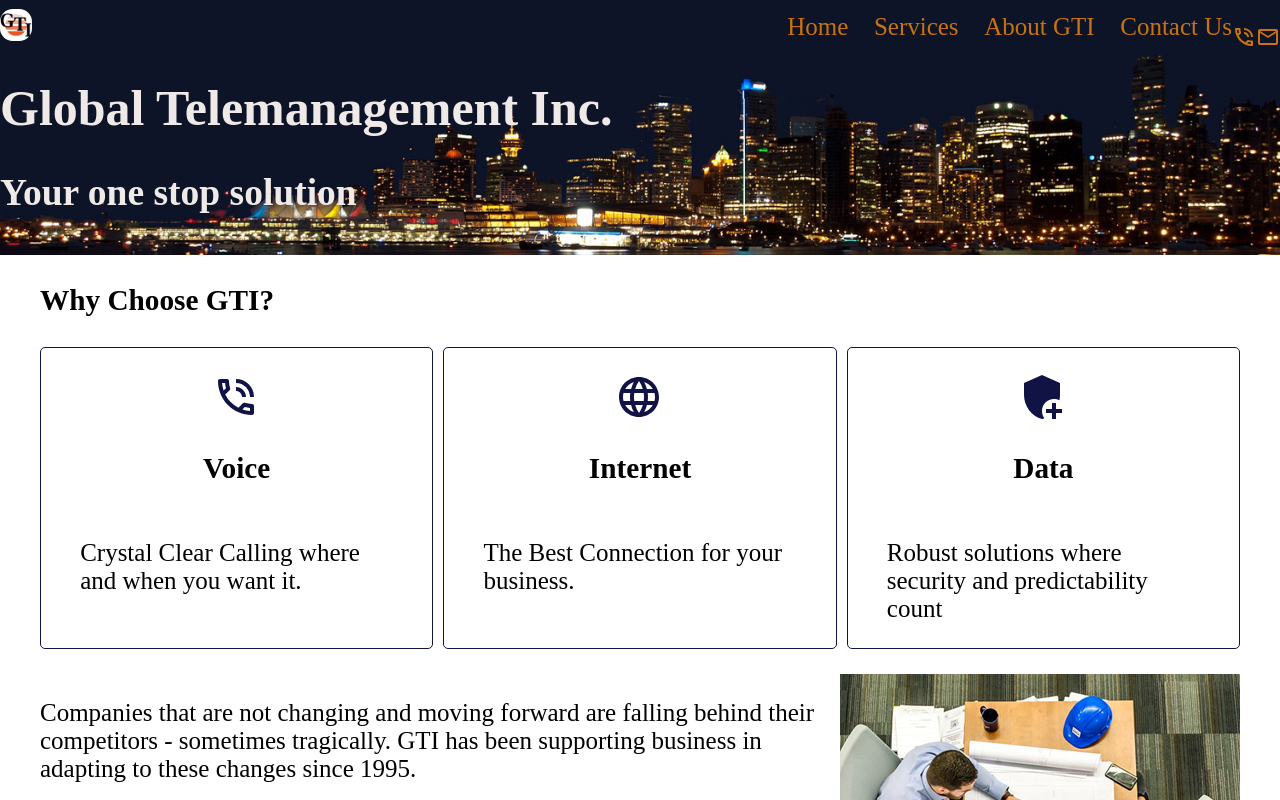
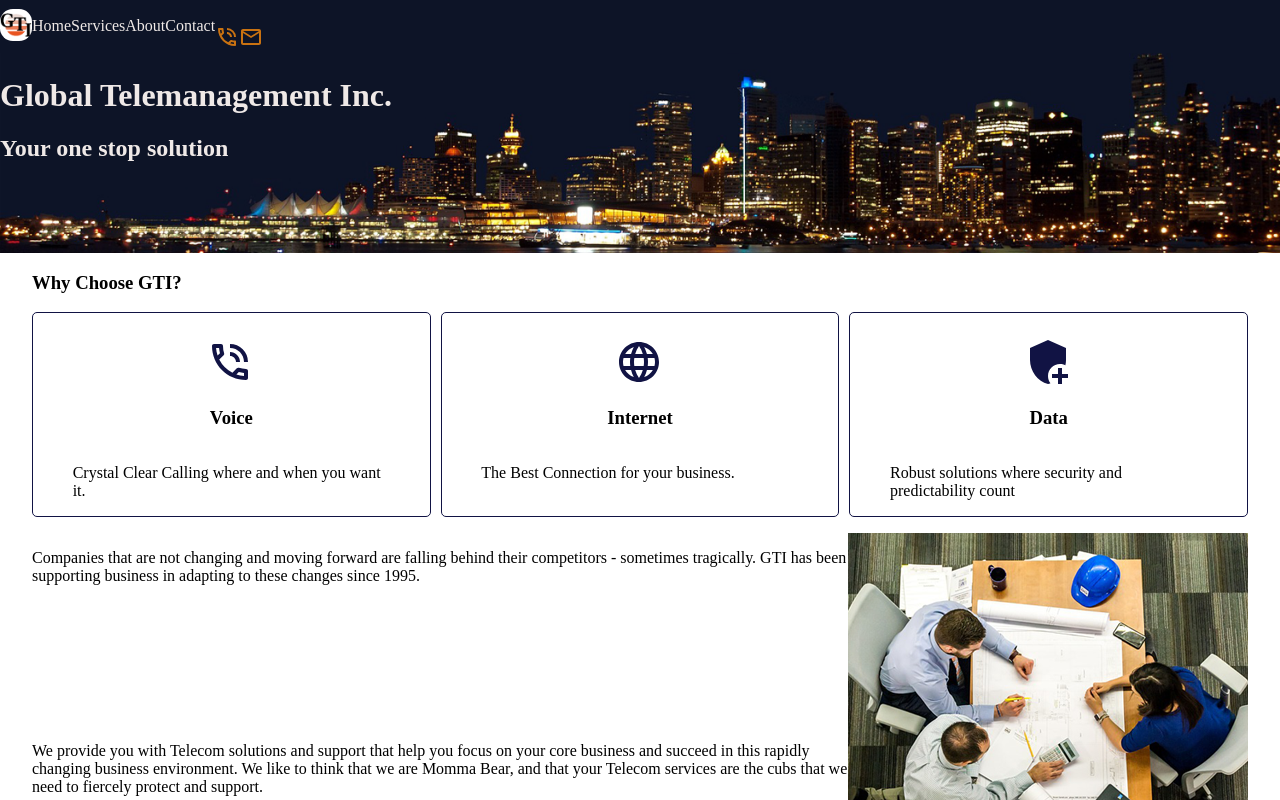
Before and after one commit to kitoshi/gti-next, a Next.js app: page / in a window 1280 px wide. Shown: the top 800 px of the page. Built offline with nearby package versions, Linux system fonts and the light colour scheme.

Commit message:
hamburger menu for mobile

```diff
--- /dev/null
+++ b/components/hamburger.js
@@ -0,0 +1,14 @@
+const HamburgerSVG = (props) => (
+  <svg
+    xmlns='http://www.w3.org/2000/svg'
+    height={props.height}
+    width={props.width}
+    viewBox='0 0 24 24'
+    fill='#000000'
+  >
+    <path d='M0 0h24v24H0V0z' fill='none' />
+    <path d='M3 18h18v-2H3v2zm0-5h18v-2H3v2zm0-7v2h18V6H3z' />
+  </svg>
+)
+
+export default HamburgerSVG
--- a/pages/hamburger.js
+++ b/pages/hamburgermenu.js
@@ -1,8 +1,10 @@
 import Navbar from './nav'
+import Hamburger from '../components/hamburger'
 
-export default function Hamburger(params) {
+export default function HamburgerMenu(params) {
   return (
     <>
+      <Hamburger></Hamburger>
       <Navbar style={{ display: 'flexbox', flexDirection: 'vertical' }} />
     </>
   )
--- a/pages/nav.js
+++ b/pages/nav.js
@@ -2,7 +2,37 @@
 import Image from 'next/image'
 import PhoneSvg from '../components/phone'
 import EmailSVG from '../components/email'
+import HamburgerSVG from '../components/hamburger'
+import { useState, useEffect } from 'react'
 export default function Navbar(props) {
+  const [width, setWidth] = useState(0)
+  const [navdisplay, setDisplay] = useState(false)
+
+  useEffect(() => {
+    function updateWidth() {
+      setWidth(window.innerWidth)
+    }
+    window.addEventListener('resize', updateWidth)
+    updateWidth()
+    if (width > 800) {
+      setDisplay(true)
+    }
+    if (width <= 800) {
+      setDisplay(false)
+    }
+    return () => {
+      window.removeEventListener('resize', updateWidth)
+    }
+  }, [width])
+
+  function updateDisplay() {
+    if (navdisplay === false) {
+      setDisplay(true)
+    } else {
+      setDisplay(false)
+    }
+  }
+
   return (
     <header>
       <nav
@@ -12,8 +42,21 @@
           alignItems: 'center'
         }}
       >
+        <button
+          style={width > 800 ? { display: 'none' } : { display: 'inline' }}
+          className='hamburger'
+          onTouchEnd={updateDisplay}
+        >
+          <HamburgerSVG width={'24'} height={'24'}>
+            Menu
+          </HamburgerSVG>
+        </button>
         <Link href={'/'}>
-          <a>
+          <a
+            style={
+              navdisplay === false ? { display: 'none' } : { display: 'inline' }
+            }
+          >
             <Image
               src='/logo_only_clr_sm.png'
               alt='logo'
@@ -26,10 +69,9 @@
         </Link>
         <Link href={'/'}>
           <a
-            style={{
-              color: 'var(--secondary-color)',
-              marginLeft: 'auto'
-            }}
+            style={
+              navdisplay === false ? { display: 'none' } : { display: 'inline' }
+            }
             className='navbar-item'
           >
             Home
@@ -37,10 +79,9 @@
         </Link>
         <Link href={'/services'}>
           <a
-            style={{
-              color: 'var(--secondary-color)',
-              marginLeft: '2%'
-            }}
+            style={
+              navdisplay === false ? { display: 'none' } : { display: 'inline' }
+            }
             className='navbar-item'
           >
             Services
@@ -48,27 +89,29 @@
         </Link>
         <Link href={'/about'}>
           <a
-            style={{
-              color: 'var(--secondary-color)',
-              marginLeft: '2%'
-            }}
+            style={
+              navdisplay === false ? { display: 'none' } : { display: 'inline' }
+            }
             className='navbar-item'
           >
-            About GTI
+            About
           </a>
         </Link>
         <Link href={'/contact'} style={{}}>
           <a
-            style={{
-              color: 'var(--secondary-color)',
-              marginLeft: '2%'
-            }}
+            style={
+              navdisplay === false ? { display: 'none' } : { display: 'inline' }
+            }
             className='navbar-item'
           >
-            Contact Us
+            Contact
           </a>
         </Link>
-        <a>
+        <a
+          style={
+            navdisplay === false ? { display: 'none' } : { display: 'inline' }
+          }
+        >
           <PhoneSvg
             backgroundcolor={'#0d1427'}
             objectcolor={'#c97211ff'}
@@ -77,7 +120,11 @@
             width={24}
           />
         </a>
-        <a>
+        <a
+          style={
+            navdisplay === false ? { display: 'none' } : { display: 'inline' }
+          }
+        >
           <EmailSVG
             backgroundcolor={'#0d1427'}
             objectcolor={'#c97211ff'}
--- a/styles/Home.module.css
+++ b/styles/Home.module.css
@@ -1,10 +1,10 @@
 .container {
-  padding: 0 2rem;
+  padding: 0;
 }
 
 .main {
   min-height: 100vh;
-  padding: 4rem 0;
+  padding: 0;
   flex: 1;
   display: flex;
   flex-direction: column;
@@ -109,9 +109,116 @@
   margin-left: 0.5rem;
 }
 
-@media (max-width: 600px) {
+@media (min-width: 600px) {
+
+  .container {
+    padding: 0 2rem;
+  }
+
+  .main {
+    min-height: 100vh;
+    padding: 4rem 0;
+    flex: 1;
+    display: flex;
+    flex-direction: column;
+    justify-content: center;
+    align-items: center;
+  }
+
+  .footer {
+    display: flex;
+    flex: 1;
+    padding: 4rem 0;
+    border-top: 1px solid #eaeaea;
+    justify-content: center;
+    align-items: center;
+    font-size: medium;
+  }
+
+  .footer a {
+    display: flex;
+    justify-content: center;
+    align-items: center;
+    flex-grow: 1;
+  }
+
+  .title a {
+    color: #0070f3;
+    text-decoration: none;
+  }
+
+  .title a:hover,
+  .title a:focus,
+  .title a:active {
+    text-decoration: underline;
+  }
+
+  .title {
+    margin: 0;
+    line-height: 1.15;
+    font-size: 4rem;
+  }
+
+  .title,
+  .description {
+    text-align: center;
+  }
+
+  .description {
+    margin: 4rem 0;
+    line-height: 1.5;
+    font-size: 1.5rem;
+  }
+
+  .code {
+    background: #fafafa;
+    border-radius: 5px;
+    padding: 0.75rem;
+    font-size: 1.1rem;
+    font-family: Menlo, Monaco, Lucida Console, Liberation Mono,
+      DejaVu Sans Mono, Bitstream Vera Sans Mono, Courier New, monospace;
+  }
+
   .grid {
-    width: 100%;
-    flex-direction: column;
+    display: flex;
+    align-items: center;
+    justify-content: center;
+    flex-wrap: wrap;
+    max-width: 800px;
+  }
+
+  .card {
+    margin: 1rem;
+    padding: 1.5rem;
+    text-align: left;
+    color: inherit;
+    text-decoration: none;
+    border: 1px solid #eaeaea;
+    border-radius: 10px;
+    transition: color 0.15s ease, border-color 0.15s ease;
+    max-width: 300px;
+  }
+
+  .card:hover,
+  .card:focus,
+  .card:active {
+    color: #0070f3;
+    border-color: #0070f3;
+  }
+
+  .card h2 {
+    margin: 0 0 1rem 0;
+    font-size: 1.5rem;
+  }
+
+  .card p {
+    margin: 0;
+    font-size: 1.25rem;
+    line-height: 1.5;
+  }
+
+  .logo {
+    height: 1em;
+    margin-left: 0.5rem;
   }
 }
--- a/styles/globals.css
+++ b/styles/globals.css
@@ -22,25 +22,44 @@
   src: local('Ubuntu-Regular'), url(/fonts/Ubuntu-Regular.ttf) format('ttf');
 }
 
+* {
+  box-sizing: border-box;
+}
+
 html,
 body {
   padding: 0;
   margin: 0;
   font-family: Ubuntu-Regular;
-  font-size: 125%;
+  font-size: 100%;
+}
+
+nav {
+  position: fixed;
+  right: 0;
+  bottom: 0;
+  flex-direction: column;
+  z-index: 5;
 }
 
 a {
   color: inherit;
   text-decoration: none;
+  color: 'var(--secondary-color)';
+}
+
+nav > a {
+  color: var(--heading-color);
+}
+
+button.hamburger {
+  outline: none;
+  background: transparent;
+  border: 1px solid transparent;
 }
 
 .rounded-logo {
   border-radius: 40%;
-}
-
-* {
-  box-sizing: border-box;
 }
 
 .navbar-item {
@@ -58,3 +77,48 @@
 .landing-tiles:hover {
   /*animate here*/
 }
+
+@media only screen and (min-width: 600px) {
+  * {
+    box-sizing: border-box;
+  }
+
+  html,
+  body {
+    padding: 0;
+    margin: 0;
+    font-family: Ubuntu-Regular;
+    font-size: 100%;
+  }
+
+  a {
+    color: inherit;
+    text-decoration: none;
+    color: 'var(--secondary-color)';
+  }
+
+  nav {
+    position: relative;
+    flex-direction: row;
+  }
+
+  nav > a {
+    color: var(--heading-color);
+  }
+
+  .rounded-logo {
+    border-radius: 40%;
+  }
+
+  .navbar-item {
+    border-bottom: 2px solid transparent;
+  }
+
+  .navbar-item:hover {
+    border-bottom: 2px solid var(--secondary-color);
+  }
+
+  .landing {
+    margin-top: 25px;
+  }
+}
```
Also changed, not shown: public/menu_black_24dp.svg (added).
